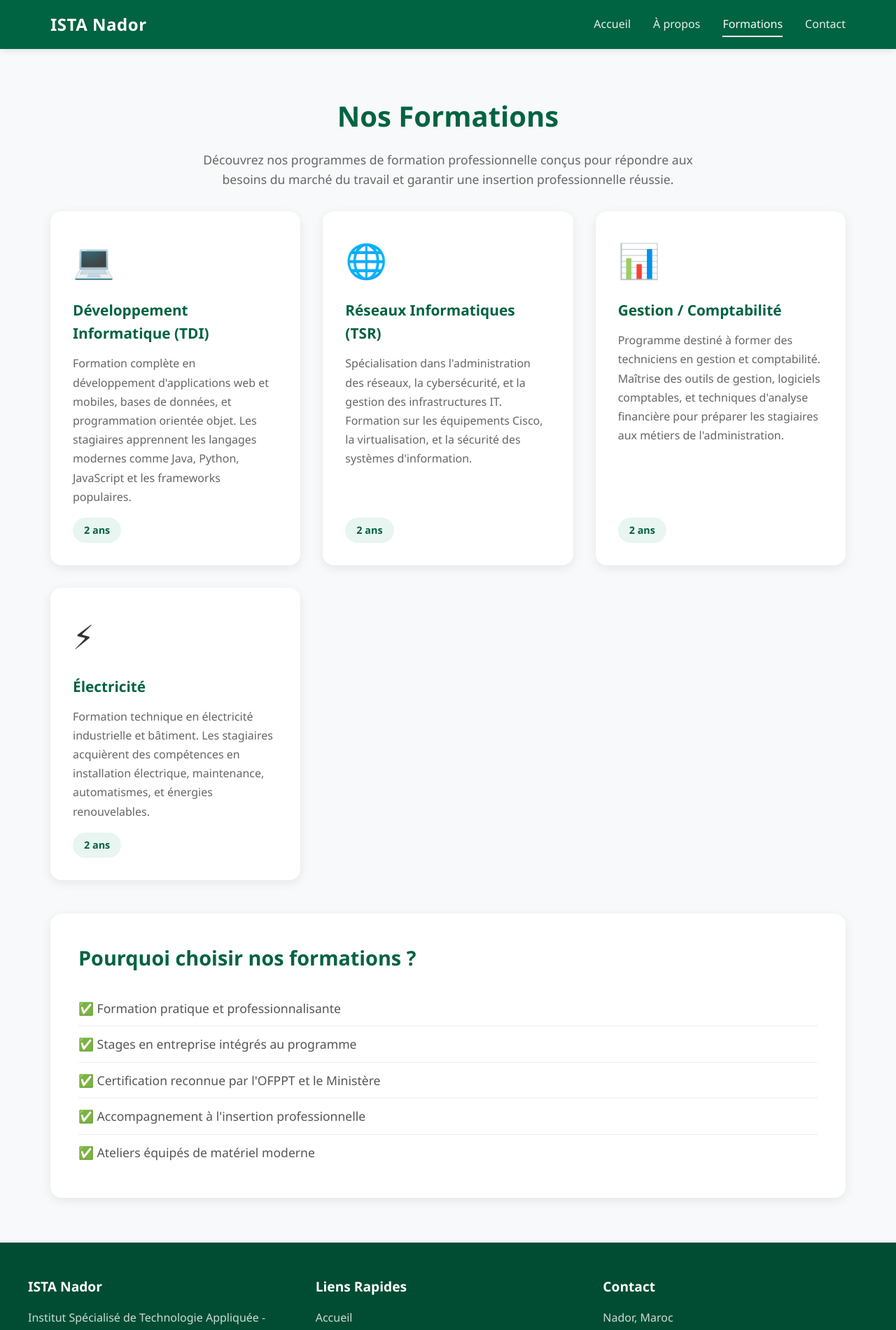
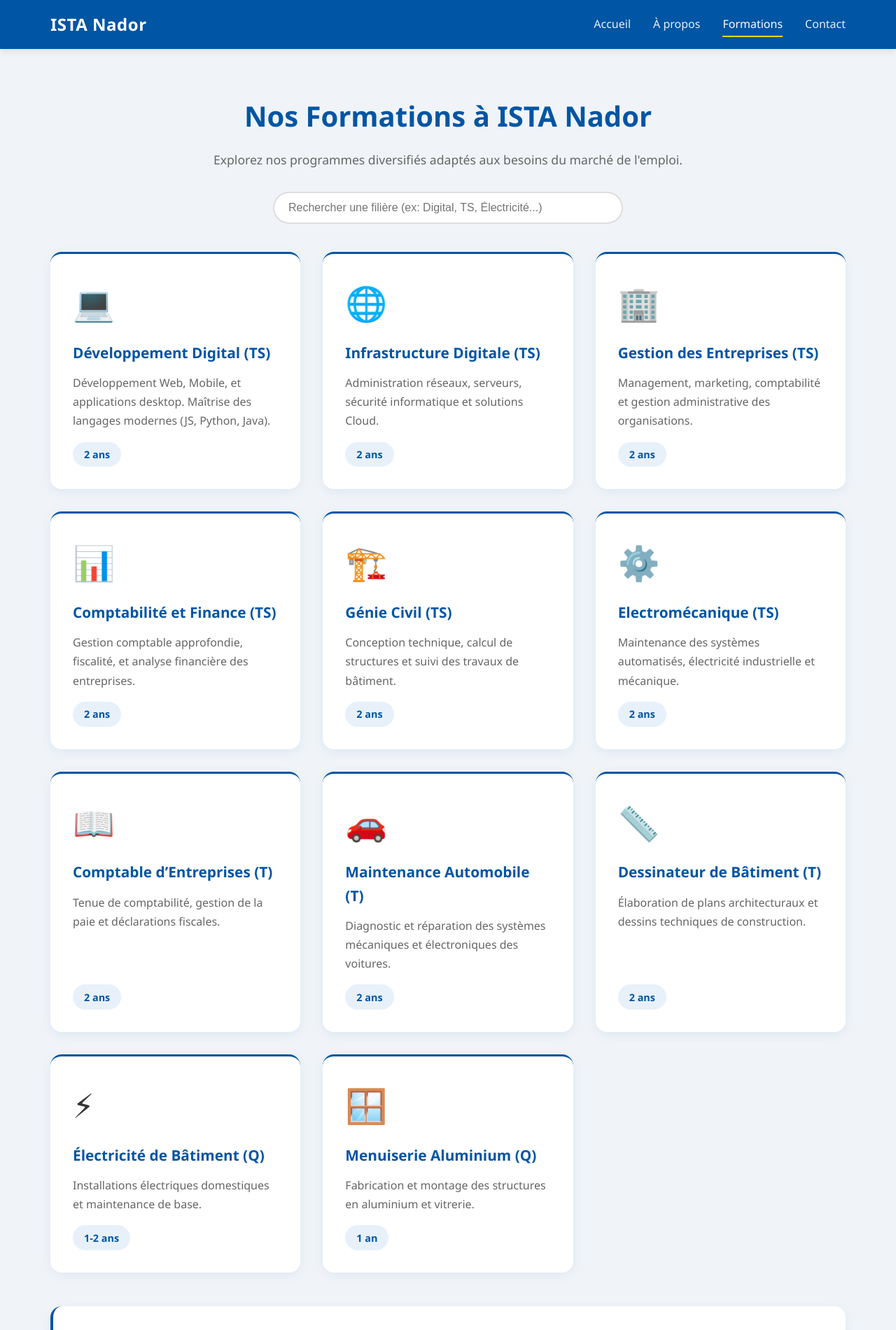
Before and after one commit to DEV-011326/ISTA-Portal, a React (Vite) app: page /programs in a window 1280 px wide. Shown: the top 1901 px of the page at 70% size. Built offline with nearby package versions, Linux system fonts and the light colour scheme.

Commit message:
`Updated CSS styles and added search functionality to Programs page`

```diff
--- a/src/App.css
+++ b/src/App.css
@@ -1,6 +1,6 @@
 /* ===== NAVBAR ===== */
 .navbar {
-  background-color: #006341;
+  background-color: #0055A4;
   padding: 0;
   position: sticky;
   top: 0;
@@ -54,7 +54,7 @@
   left: 0;
   width: 0;
   height: 2px;
-  background-color: white;
+  background-color: #FFD700;
   transition: width 0.3s ease;
 }
 
@@ -71,7 +71,7 @@
   justify-content: center;
   align-items: center;
   padding: 4rem 2rem;
-  background: linear-gradient(135deg, #006341 0%, #008f5f 50%, #00b377 100%);
+  background: linear-gradient(135deg, #0055A4 0%, #0077CC 50%, #0099E6 100%);
   color: white;
   text-align: center;
 }
@@ -103,12 +103,12 @@
 
 .hero-buttons .btn-primary {
   background-color: white;
-  color: #006341;
+  color: #0055A4;
 }
 
 .hero-buttons .btn-primary:hover {
-  background-color: #f0f0f0;
-  color: #004d33;
+  background-color: #f0f4f8;
+  color: #003d7a;
 }
 
 .hero-buttons .btn-secondary {
@@ -118,7 +118,7 @@
 
 .hero-buttons .btn-secondary:hover {
   background-color: white;
-  color: #006341;
+  color: #0055A4;
 }
 
 .hero-features {
@@ -137,6 +137,7 @@
   font-size: 2.5rem;
   font-weight: 700;
   margin-bottom: 0.5rem;
+  color: #FFD700;
 }
 
 .feature p {
@@ -164,7 +165,7 @@
 .about-text h2,
 .about-mission h2,
 .about-ofppt h2 {
-  color: #006341;
+  color: #0055A4;
   font-size: 1.8rem;
   margin-bottom: 1rem;
 }
@@ -187,17 +188,18 @@
   background: white;
   padding: 2rem;
   border-radius: 12px;
-  box-shadow: 0 4px 15px rgba(0, 0, 0, 0.08);
+  box-shadow: 0 4px 15px rgba(0, 85, 164, 0.08);
   transition: transform 0.3s ease, box-shadow 0.3s ease;
+  border-top: 3px solid #0055A4;
 }
 
 .mission-card:hover {
   transform: translateY(-5px);
-  box-shadow: 0 8px 25px rgba(0, 0, 0, 0.12);
+  box-shadow: 0 8px 25px rgba(0, 85, 164, 0.15);
 }
 
 .mission-card h3 {
-  color: #006341;
+  color: #0055A4;
   margin-bottom: 0.8rem;
   font-size: 1.3rem;
 }
@@ -211,7 +213,8 @@
   background: white;
   padding: 2rem;
   border-radius: 12px;
-  box-shadow: 0 4px 15px rgba(0, 0, 0, 0.08);
+  box-shadow: 0 4px 15px rgba(0, 85, 164, 0.08);
+  border-left: 4px solid #FFD700;
 }
 
 .about-ofppt p {
@@ -243,16 +246,17 @@
   background: white;
   border-radius: 16px;
   padding: 2rem;
-  box-shadow: 0 4px 15px rgba(0, 0, 0, 0.08);
+  box-shadow: 0 4px 15px rgba(0, 85, 164, 0.08);
   transition: transform 0.3s ease, box-shadow 0.3s ease;
   display: flex;
   flex-direction: column;
   height: 100%;
+  border-top: 3px solid #0055A4;
 }
 
 .card:hover {
   transform: translateY(-8px);
-  box-shadow: 0 12px 30px rgba(0, 0, 0, 0.15);
+  box-shadow: 0 12px 30px rgba(0, 85, 164, 0.15);
 }
 
 .card-icon {
@@ -261,7 +265,7 @@
 }
 
 .card-title {
-  color: #006341;
+  color: #0055A4;
   font-size: 1.3rem;
   margin-bottom: 0.8rem;
 }
@@ -275,8 +279,8 @@
 
 .card-duration {
   display: inline-block;
-  background: #e8f5f0;
-  color: #006341;
+  background: #e8f1fa;
+  color: #0055A4;
   padding: 0.4rem 1rem;
   border-radius: 20px;
   font-size: 0.9rem;
@@ -288,11 +292,12 @@
   background: white;
   padding: 2.5rem;
   border-radius: 16px;
-  box-shadow: 0 4px 15px rgba(0, 0, 0, 0.08);
+  box-shadow: 0 4px 15px rgba(0, 85, 164, 0.08);
+  border-left: 4px solid #0055A4;
 }
 
 .programs-info h2 {
-  color: #006341;
+  color: #0055A4;
   margin-bottom: 1.5rem;
   font-size: 1.8rem;
 }
@@ -333,7 +338,7 @@
 
 .contact-info h2,
 .contact-form-wrapper h2 {
-  color: #006341;
+  color: #0055A4;
   margin-bottom: 1.5rem;
   font-size: 1.8rem;
 }
@@ -364,16 +369,17 @@
   background: white;
   padding: 2rem;
   border-radius: 16px;
-  box-shadow: 0 4px 15px rgba(0, 0, 0, 0.08);
+  box-shadow: 0 4px 15px rgba(0, 85, 164, 0.08);
 }
 
 .success-message {
-  background: #e8f5f0;
-  color: #006341;
+  background: #e8f1fa;
+  color: #0055A4;
   padding: 1rem;
   border-radius: 8px;
   margin-bottom: 1rem;
   font-weight: 500;
+  border-left: 4px solid #0055A4;
 }
 
 .contact-form {
@@ -406,7 +412,7 @@
 .form-group input:focus,
 .form-group textarea:focus {
   outline: none;
-  border-color: #006341;
+  border-color: #0055A4;
 }
 
 .form-group input.error,
@@ -422,7 +428,7 @@
 
 /* ===== FOOTER ===== */
 .footer {
-  background-color: #004d33;
+  background-color: #002A52;
   color: white;
   padding: 3rem 2rem 1rem;
 }
@@ -439,7 +445,7 @@
 .footer-section h3 {
   font-size: 1.2rem;
   margin-bottom: 1rem;
-  color: #fff;
+  color: #FFD700;
 }
 
 .footer-section p {
@@ -464,7 +470,7 @@
 }
 
 .footer-section ul li a:hover {
-  color: white;
+  color: #FFD700;
 }
 
 .footer-bottom {
--- a/src/index.css
+++ b/src/index.css
@@ -12,7 +12,7 @@ body {
   font-family: 'Segoe UI', Tahoma, Geneva, Verdana, sans-serif;
   line-height: 1.6;
   color: #333;
-  background-color: #f8f9fa;
+  background-color: #f0f4f8;
 }
 
 .app {
@@ -28,7 +28,7 @@ body {
 /* Page Title */
 .page-title {
   font-size: 2.5rem;
-  color: #006341;
+  color: #0055A4;
   margin-bottom: 1rem;
   text-align: center;
 }
@@ -55,26 +55,126 @@ body {
 }
 
 .btn-primary {
-  background-color: #006341;
+  background-color: #0055A4;
   color: white;
 }
 
 .btn-primary:hover {
-  background-color: #004d33;
+  background-color: #003d7a;
   transform: translateY(-2px);
-  box-shadow: 0 4px 12px rgba(0, 99, 65, 0.3);
+  box-shadow: 0 4px 12px rgba(0, 85, 164, 0.3);
 }
 
 .btn-secondary {
   background-color: transparent;
-  color: #006341;
-  border: 2px solid #006341;
+  color: #0055A4;
+  border: 2px solid #0055A4;
 }
 
 .btn-secondary:hover {
-  background-color: #006341;
+  background-color: #0055A4;
   color: white;
   transform: translateY(-2px);
+}
+
+/* OFPPT Filiere Styles */
+.filiere-container {
+  max-width: 1200px;
+  margin: 0 auto;
+  padding: 3rem 2rem;
+}
+
+.filiere-title {
+  text-align: center;
+  color: #0055A4;
+  font-size: 2.5rem;
+  margin-bottom: 0.5rem;
+}
+
+.filiere-subtitle {
+  text-align: center;
+  color: #666;
+  margin-bottom: 2rem;
+  font-size: 1.1rem;
+}
+
+.filiere-grid {
+  display: grid;
+  grid-template-columns: repeat(auto-fit, minmax(300px, 1fr));
+  gap: 1.5rem;
+}
+
+.filiere-card {
+  background: white;
+  border-radius: 16px;
+  box-shadow: 0 4px 15px rgba(0, 85, 164, 0.08);
+  overflow: hidden;
+  cursor: pointer;
+  transition: all 0.3s ease;
+  border: 2px solid transparent;
+}
+
+.filiere-card:hover {
+  transform: translateY(-5px);
+  box-shadow: 0 8px 25px rgba(0, 85, 164, 0.15);
+  border-color: #0055A4;
+}
+
+.filiere-card.expanded {
+  border-color: #0055A4;
+  box-shadow: 0 8px 25px rgba(0, 85, 164, 0.2);
+}
+
+.filiere-header {
+  padding: 1.5rem;
+  display: flex;
+  align-items: center;
+  gap: 1rem;
+  background: linear-gradient(135deg, #0055A4 0%, #0077CC 100%);
+  color: white;
+}
+
+.filiere-icon {
+  font-size: 2rem;
+}
+
+.filiere-header h2 {
+  flex: 1;
+  font-size: 1.2rem;
+  margin: 0;
+}
+
+.module-count {
+  background: rgba(255, 255, 255, 0.2);
+  padding: 0.3rem 0.8rem;
+  border-radius: 20px;
+  font-size: 0.85rem;
+  font-weight: 600;
+}
+
+.modules-list {
+  padding: 1.5rem;
+  background: #f8faff;
+}
+
+.modules-list ul {
+  list-style: none;
+  padding: 0;
+  margin: 0;
+}
+
+.modules-list li {
+  padding: 0.6rem 0;
+  border-bottom: 1px solid #e8f1fa;
+  color: #444;
+  font-size: 0.95rem;
+  display: flex;
+  align-items: center;
+  gap: 0.5rem;
+}
+
+.modules-list li:last-child {
+  border-bottom: none;
 }
 
 /* Responsive */
@@ -82,4 +182,8 @@ body {
   .page-title {
     font-size: 2rem;
   }
+
+  .filiere-grid {
+    grid-template-columns: 1fr;
+  }
 }
--- a/src/pages/Programs.jsx
+++ b/src/pages/Programs.jsx
@@ -1,44 +1,122 @@
+import React, { useState } from 'react';
 import Card from '../components/Card';
 
 const programsData = [
+  // --- Technicien Spécialisé (Bac) ---
   {
-    title: 'Développement Informatique (TDI)',
-    description: 'Formation complète en développement d\'applications web et mobiles, bases de données, et programmation orientée objet. Les stagiaires apprennent les langages modernes comme Java, Python, JavaScript et les frameworks populaires.',
+    title: 'Développement Digital (TS)',
+    category: 'Digital',
+    description: 'Développement Web, Mobile, et applications desktop. Maîtrise des langages modernes (JS, Python, Java).',
     duration: '2 ans',
     icon: '💻'
   },
   {
-    title: 'Réseaux Informatiques (TSR)',
-    description: 'Spécialisation dans l\'administration des réseaux, la cybersécurité, et la gestion des infrastructures IT. Formation sur les équipements Cisco, la virtualisation, et la sécurité des systèmes d\'information.',
+    title: 'Infrastructure Digitale (TS)',
+    category: 'Digital',
+    description: 'Administration réseaux, serveurs, sécurité informatique et solutions Cloud.',
     duration: '2 ans',
     icon: '🌐'
   },
   {
-    title: 'Gestion / Comptabilité',
-    description: 'Programme destiné à former des techniciens en gestion et comptabilité. Maîtrise des outils de gestion, logiciels comptables, et techniques d\'analyse financière pour préparer les stagiaires aux métiers de l\'administration.',
+    title: 'Gestion des Entreprises (TS)',
+    category: 'Gestion',
+    description: 'Management, marketing, comptabilité et gestion administrative des organisations.',
+    duration: '2 ans',
+    icon: '🏢'
+  },
+  {
+    title: 'Comptabilité et Finance (TS)',
+    category: 'Gestion',
+    description: 'Gestion comptable approfondie, fiscalité, et analyse financière des entreprises.',
     duration: '2 ans',
     icon: '📊'
   },
   {
-    title: 'Électricité',
-    description: 'Formation technique en électricité industrielle et bâtiment. Les stagiaires acquièrent des compétences en installation électrique, maintenance, automatismes, et énergies renouvelables.',
+    title: 'Génie Civil (TS)',
+    category: 'BTP',
+    description: 'Conception technique, calcul de structures et suivi des travaux de bâtiment.',
     duration: '2 ans',
+    icon: '🏗️'
+  },
+  {
+    title: 'Electromécanique (TS)',
+    category: 'Industrie',
+    description: 'Maintenance des systèmes automatisés, électricité industrielle et mécanique.',
+    duration: '2 ans',
+    icon: '⚙️'
+  },
+
+  // --- Technicien (Niveau Bac) ---
+  {
+    title: 'Comptable d’Entreprises (T)',
+    category: 'Gestion',
+    description: 'Tenue de comptabilité, gestion de la paie et déclarations fiscales.',
+    duration: '2 ans',
+    icon: '📖'
+  },
+  {
+    title: 'Maintenance Automobile (T)',
+    category: 'Transport',
+    description: 'Diagnostic et réparation des systèmes mécaniques et électroniques des voitures.',
+    duration: '2 ans',
+    icon: '🚗'
+  },
+  {
+    title: 'Dessinateur de Bâtiment (T)',
+    category: 'BTP',
+    description: 'Élaboration de plans architecturaux et dessins techniques de construction.',
+    duration: '2 ans',
+    icon: '📏'
+  },
+
+  // --- Qualification (9ème Fondamental) ---
+  {
+    title: 'Électricité de Bâtiment (Q)',
+    category: 'BTP',
+    description: 'Installations électriques domestiques et maintenance de base.',
+    duration: '1-2 ans',
     icon: '⚡'
+  },
+  {
+    title: 'Menuiserie Aluminium (Q)',
+    category: 'Artisanat',
+    description: 'Fabrication et montage des structures en aluminium et vitrerie.',
+    duration: '1 an',
+    icon: '🪟'
   }
 ];
 
 const Programs = () => {
+  const [searchTerm, setSearchTerm] = useState('');
+
+  // منطق البحث: كنقارنو داكشي لي دخل user مع العنوان أو الوصف
+  const filteredPrograms = programsData.filter((program) =>
+    program.title.toLowerCase().includes(searchTerm.toLowerCase()) ||
+    program.category.toLowerCase().includes(searchTerm.toLowerCase())
+  );
+
   return (
     <section className="programs">
       <div className="programs-container">
-        <h1 className="page-title">Nos Formations</h1>
+        <h1 className="page-title">Nos Formations à ISTA Nador</h1>
         <p className="page-description">
-          Découvrez nos programmes de formation professionnelle conçus pour répondre
-          aux besoins du marché du travail et garantir une insertion professionnelle réussie.
+          Explorez nos programmes diversifiés adaptés aux besoins du marché de l'emploi.
         </p>
 
+        {/* خانة البحث */}
+        <div className="search-box">
+          <input
+            type="text"
+            placeholder="Rechercher une filière (ex: Digital, TS, Électricité...)"
+            value={searchTerm}
+            onChange={(e) => setSearchTerm(e.target.value)}
+            className="search-input"
+          />
+        </div>
+
         <div className="programs-grid">
-          {programsData.map((program, index) => (
+          {filteredPrograms.length > 0 ? (
+            filteredPrograms.map((program, index) => (
               <Card
                 key={index}
                 title={program.title}
@@ -46,20 +124,49 @@ const Programs = () => {
                 duration={program.duration}
                 icon={program.icon}
               />
-          ))}
+            ))
+          ) : (
+            <p className="no-results">Aucune formation trouvée pour "{searchTerm}"</p>
+          )}
         </div>
 
         <div className="programs-info">
-          <h2>Pourquoi choisir nos formations ?</h2>
+          <h2>Pourquoi choisir ISTA Nador ?</h2>
           <ul>
-            <li>✅ Formation pratique et professionnalisante</li>
-            <li>✅ Stages en entreprise intégrés au programme</li>
-            <li>✅ Certification reconnue par l'OFPPT et le Ministère</li>
-            <li>✅ Accompagnement à l'insertion professionnelle</li>
-            <li>✅ Ateliers équipés de matériel moderne</li>
+            <li>✅ Formation pratique (70% de pratique)</li>
+            <li>✅ Diplôme reconnu par l'État</li>
+            <li>✅ Partenariats avec les entreprises locales</li>
+            <li>✅ Ateliers équipés de technologies modernes</li>
           </ul>
         </div>
       </div>
+
+      {/* CSS بسيط باش تقاد خانة البحث (ممكن تزيدو فـ CSS file ديالك) */}
+      <style jsx>{`
+        .search-box {
+          margin: 20px 0 40px;
+          text-align: center;
+        }
+        .search-input {
+          width: 100%;
+          max-width: 500px;
+          padding: 12px 20px;
+          border-radius: 25px;
+          border: 2px solid #ddd;
+          font-size: 16px;
+          outline: none;
+          transition: border-color 0.3s;
+        }
+        .search-input:focus {
+          border-color: #007bff;
+        }
+        .no-results {
+          grid-column: 1 / -1;
+          text-align: center;
+          font-size: 1.2rem;
+          color: #666;
+        }
+      `}</style>
     </section>
   );
 };
```
Also changed, not shown: src/filiere.jsx (added, +152 -0 lines). Lines whose indentation alone changed are shown as unchanged.
